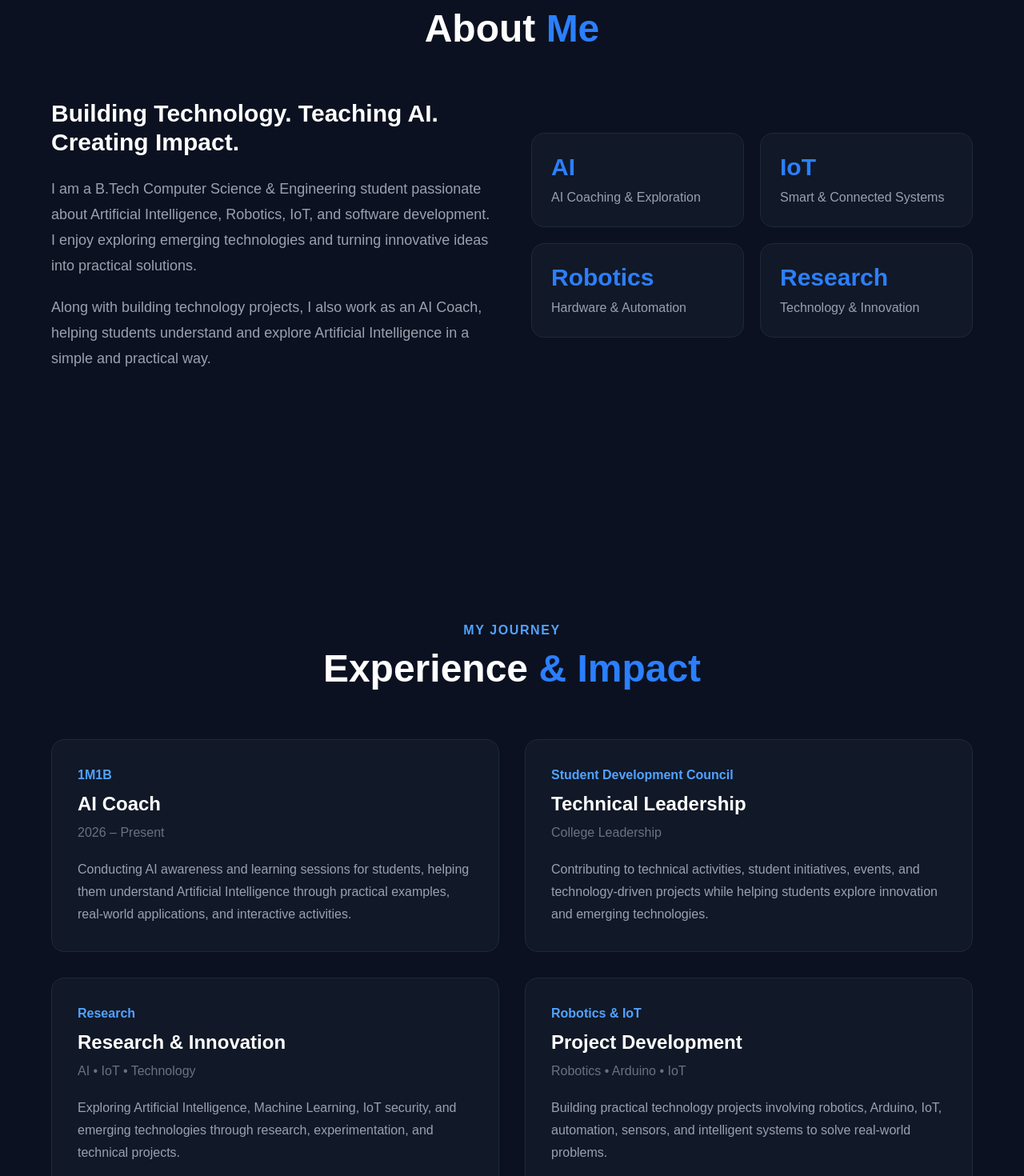
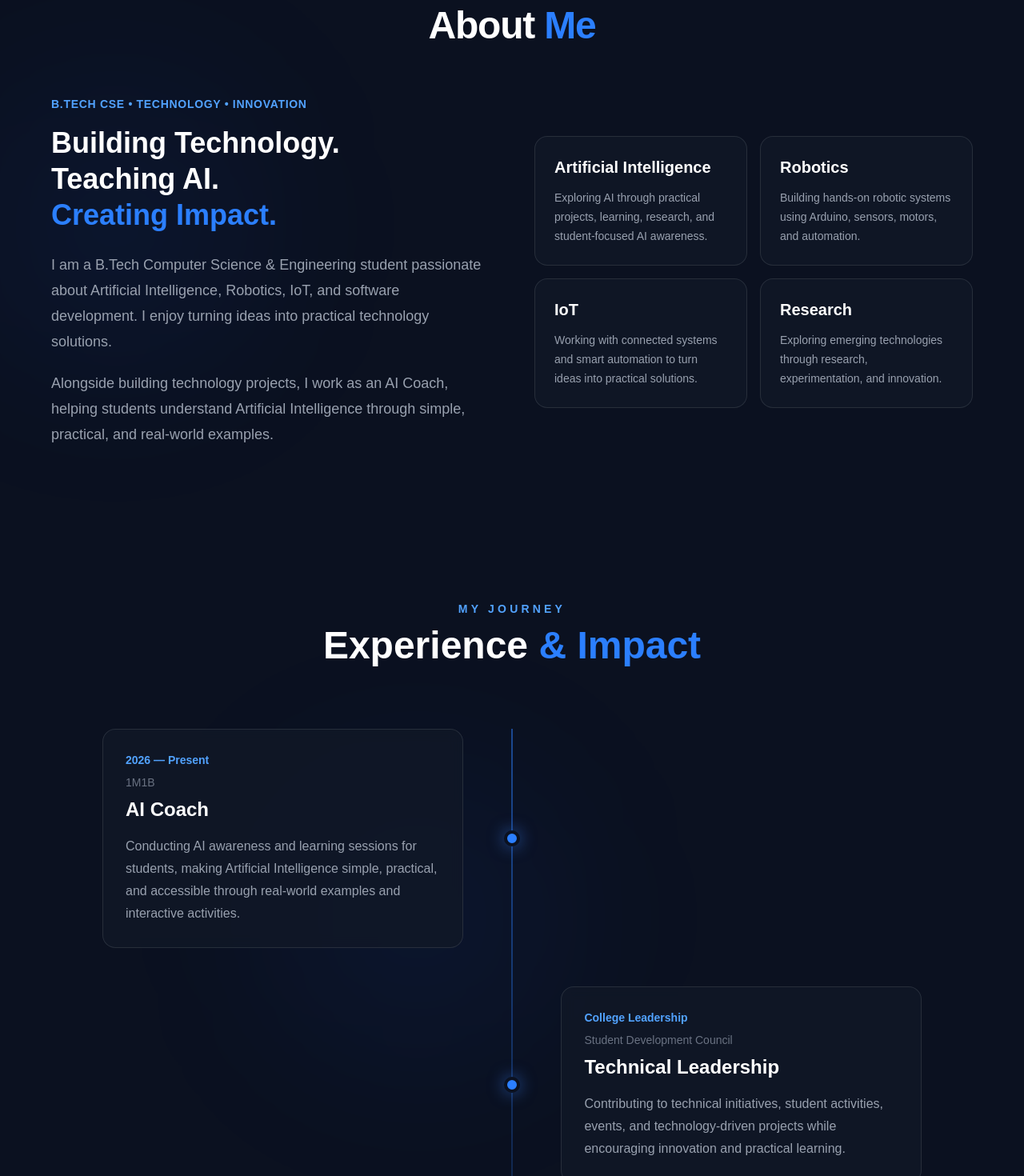
Before and after one commit to innovatialokji/portfolio, a Next.js app: page / in a window 1280 px wide. Shown: the part 920-2390 px from the top of the page at 80% size. Built offline with nearby package versions, Linux system fonts and the light colour scheme.

Commit message:
Upgrade experience section with animated timeline

```diff
--- a/app/components/About.tsx
+++ b/app/components/About.tsx
@@ -1,87 +1,118 @@
+"use client";
+
+import { motion } from "framer-motion";
+
+const highlights = [
+  {
+    title: "Artificial Intelligence",
+    description:
+      "Exploring AI through practical projects, learning, research, and student-focused AI awareness.",
+  },
+  {
+    title: "Robotics",
+    description:
+      "Building hands-on robotic systems using Arduino, sensors, motors, and automation.",
+  },
+  {
+    title: "IoT",
+    description:
+      "Working with connected systems and smart automation to turn ideas into practical solutions.",
+  },
+  {
+    title: "Research",
+    description:
+      "Exploring emerging technologies through research, experimentation, and innovation.",
+  },
+];
+
 export default function About() {
   return (
     <section
       id="about"
-      className="min-h-screen bg-[#0B1120] text-white px-6 py-24"
+      className="relative overflow-hidden bg-[#0B1120] px-6 py-24 text-white"
     >
-      <div className="max-w-6xl mx-auto">
+      {/* Background Glow */}
+      <div className="pointer-events-none absolute left-0 top-1/3 h-72 w-72 rounded-full bg-blue-600/10 blur-[120px]" />
+
+      <div className="relative mx-auto max-w-6xl">
 
         {/* Section Heading */}
-        <div className="text-center mb-16">
-          <p className="text-blue-400 font-semibold tracking-widest uppercase mb-3">
+        <motion.div
+          initial={{ opacity: 0, y: 30 }}
+          whileInView={{ opacity: 1, y: 0 }}
+          viewport={{ once: true }}
+          transition={{ duration: 0.7 }}
+          className="mb-16 text-center"
+        >
+          <p className="mb-3 text-sm font-semibold uppercase tracking-[0.3em] text-blue-400">
             Get to know me
           </p>
 
-          <h2 className="text-4xl md:text-5xl font-bold text-white">
+          <h2 className="text-4xl font-bold tracking-tight md:text-5xl">
             About <span className="text-blue-500">Me</span>
           </h2>
-        </div>
+        </motion.div>
 
-        {/* Content */}
-        <div className="grid md:grid-cols-2 gap-12 items-center">
+        {/* Main Content */}
+        <div className="grid items-center gap-14 md:grid-cols-2">
 
-          {/* Left Side */}
-          <div>
-            <h3 className="text-2xl md:text-3xl font-bold text-white mb-6">
-              Building Technology. Teaching AI. Creating Impact.
+          {/* Introduction */}
+          <motion.div
+            initial={{ opacity: 0, x: -40 }}
+            whileInView={{ opacity: 1, x: 0 }}
+            viewport={{ once: true }}
+            transition={{ duration: 0.7 }}
+          >
+            <p className="mb-4 text-sm font-semibold uppercase tracking-wider text-blue-400">
+              B.Tech CSE • Technology • Innovation
+            </p>
+
+            <h3 className="mb-6 text-3xl font-bold leading-tight md:text-4xl">
+              Building Technology.
+              <br />
+              Teaching AI.
+              <br />
+              <span className="text-blue-500">Creating Impact.</span>
             </h3>
 
-            <p className="text-gray-400 text-lg leading-8 mb-5">
-  I am a B.Tech Computer Science & Engineering student passionate about
-  Artificial Intelligence, Robotics, IoT, and software development. I enjoy
-  exploring emerging technologies and turning innovative ideas into practical
-  solutions.
-</p>
+            <p className="mb-5 text-lg leading-8 text-gray-400">
+              I am a B.Tech Computer Science & Engineering student passionate
+              about Artificial Intelligence, Robotics, IoT, and software
+              development. I enjoy turning ideas into practical technology
+              solutions.
+            </p>
 
-            <p className="text-gray-400 text-lg leading-8">
-              Along with building technology projects, I also work as an AI
-              Coach, helping students understand and explore Artificial
-              Intelligence in a simple and practical way.
+            <p className="text-lg leading-8 text-gray-400">
+              Alongside building technology projects, I work as an AI Coach,
+              helping students understand Artificial Intelligence through
+              simple, practical, and real-world examples.
             </p>
+          </motion.div>
+
+          {/* Highlight Cards */}
+          <div className="grid grid-cols-1 gap-4 sm:grid-cols-2">
+            {highlights.map((item, index) => (
+              <motion.div
+                key={item.title}
+                initial={{ opacity: 0, y: 30 }}
+                whileInView={{ opacity: 1, y: 0 }}
+                viewport={{ once: true }}
+                transition={{ duration: 0.5, delay: index * 0.1 }}
+                whileHover={{ y: -6 }}
+                className="rounded-2xl border border-white/10 bg-[#111827]/80 p-6 backdrop-blur-sm transition hover:border-blue-500/50"
+              >
+                <h4 className="mb-3 text-xl font-bold text-white">
+                  {item.title}
+                </h4>
+
+                <p className="text-sm leading-6 text-gray-400">
+                  {item.description}
+                </p>
+              </motion.div>
+            ))}
           </div>
 
-          {/* Right Side */}
-          <div className="grid grid-cols-2 gap-5">
-
-            <div className="border border-gray-800 rounded-2xl p-6 bg-[#111827]">
-              <h4 className="text-3xl font-bold text-blue-500 mb-2">
-                AI
-              </h4>
-              <p className="text-gray-400">
-                AI Coaching & Exploration
-              </p>
-            </div>
-
-            <div className="border border-gray-800 rounded-2xl p-6 bg-[#111827]">
-              <h4 className="text-3xl font-bold text-blue-500 mb-2">
-                IoT
-              </h4>
-              <p className="text-gray-400">
-                Smart & Connected Systems
-              </p>
-            </div>
-
-            <div className="border border-gray-800 rounded-2xl p-6 bg-[#111827]">
-              <h4 className="text-3xl font-bold text-blue-500 mb-2">
-                Robotics
-              </h4>
-              <p className="text-gray-400">
-                Hardware & Automation
-              </p>
-            </div>
-
-            <div className="border border-gray-800 rounded-2xl p-6 bg-[#111827]">
-              <h4 className="text-3xl font-bold text-blue-500 mb-2">
-                Research
-              </h4>
-              <p className="text-gray-400">
-                Technology & Innovation
-              </p>
-            </div>
-
-          </div>
         </div>
-
       </div>
     </section>
   );
--- a/app/components/Experience.tsx
+++ b/app/components/Experience.tsx
@@ -1,111 +1,145 @@
+"use client";
+
+import { motion } from "framer-motion";
+
+const experiences = [
+  {
+    period: "2026 — Present",
+    organization: "1M1B",
+    role: "AI Coach",
+    description:
+      "Conducting AI awareness and learning sessions for students, making Artificial Intelligence simple, practical, and accessible through real-world examples and interactive activities.",
+  },
+  {
+    period: "College Leadership",
+    organization: "Student Development Council",
+    role: "Technical Leadership",
+    description:
+      "Contributing to technical initiatives, student activities, events, and technology-driven projects while encouraging innovation and practical learning.",
+  },
+  {
+    period: "Ongoing",
+    organization: "Research & Innovation",
+    role: "Technology Research",
+    description:
+      "Exploring Artificial Intelligence, Machine Learning, IoT security, robotics, and emerging technologies through research and experimentation.",
+  },
+  {
+    period: "Ongoing",
+    organization: "Robotics & IoT",
+    role: "Project Development",
+    description:
+      "Building hands-on projects involving Arduino, sensors, automation, robotics, and connected systems to solve practical problems.",
+  },
+];
+
 export default function Experience() {
   return (
     <section
       id="experience"
-      className="min-h-screen bg-[#0B1120] text-white px-6 py-24"
+      className="relative overflow-hidden bg-[#0B1120] px-6 py-24 text-white"
     >
-      <div className="max-w-6xl mx-auto">
+      {/* Ambient Glow */}
+      <motion.div
+        animate={{
+          x: [0, 80, 0],
+          y: [0, -40, 0],
+        }}
+        transition={{
+          duration: 10,
+          repeat: Infinity,
+          ease: "easeInOut",
+        }}
+        className="pointer-events-none absolute left-1/4 top-1/4 h-72 w-72 rounded-full bg-blue-600/10 blur-[120px]"
+      />
 
-        {/* Section Heading */}
-        <div className="text-center mb-16">
-          <p className="text-blue-400 font-semibold tracking-widest uppercase mb-3">
+      <div className="relative mx-auto max-w-5xl">
+
+        {/* Heading */}
+        <motion.div
+          initial={{ opacity: 0, y: 30 }}
+          whileInView={{ opacity: 1, y: 0 }}
+          viewport={{ once: true }}
+          transition={{ duration: 0.7 }}
+          className="mb-20 text-center"
+        >
+          <p className="mb-3 text-sm font-semibold uppercase tracking-[0.3em] text-blue-400">
             My Journey
           </p>
 
-          <h2 className="text-4xl md:text-5xl font-bold">
+          <h2 className="text-4xl font-bold md:text-5xl">
             Experience <span className="text-blue-500">& Impact</span>
           </h2>
+        </motion.div>
+
+        {/* Timeline */}
+        <div className="relative">
+
+          {/* Timeline Line */}
+          <div className="absolute left-[9px] top-0 h-full w-px bg-gradient-to-b from-blue-500 via-blue-500/40 to-transparent md:left-1/2 md:-translate-x-1/2" />
+
+          <div className="space-y-12">
+            {experiences.map((experience, index) => (
+              <motion.div
+                key={experience.role}
+                initial={{
+                  opacity: 0,
+                  x: index % 2 === 0 ? -40 : 40,
+                }}
+                whileInView={{
+                  opacity: 1,
+                  x: 0,
+                }}
+                viewport={{ once: true, amount: 0.2 }}
+                transition={{
+                  duration: 0.7,
+                  delay: index * 0.1,
+                }}
+                className={`relative flex md:items-center ${
+                  index % 2 === 0
+                    ? "md:justify-start"
+                    : "md:justify-end"
+                }`}
+              >
+
+                {/* Timeline Dot */}
+                <motion.div
+                  whileInView={{ scale: [0.5, 1.2, 1] }}
+                  viewport={{ once: true }}
+                  transition={{ duration: 0.5 }}
+                  className="absolute left-0 z-10 h-5 w-5 rounded-full border-4 border-[#0B1120] bg-blue-500 shadow-[0_0_20px_rgba(59,130,246,0.6)] md:left-1/2 md:-translate-x-1/2"
+                />
+
+                {/* Card */}
+                <motion.div
+                  whileHover={{
+                    y: -6,
+                    scale: 1.01,
+                  }}
+                  transition={{ duration: 0.2 }}
+                  className="ml-10 w-full rounded-2xl border border-white/10 bg-[#111827]/80 p-7 backdrop-blur-sm transition-colors hover:border-blue-500/50 md:ml-0 md:w-[44%]"
+                >
+                  <p className="mb-2 text-sm font-semibold text-blue-400">
+                    {experience.period}
+                  </p>
+
+                  <p className="mb-2 text-sm font-medium text-gray-500">
+                    {experience.organization}
+                  </p>
+
+                  <h3 className="mb-4 text-2xl font-bold">
+                    {experience.role}
+                  </h3>
+
+                  <p className="leading-7 text-gray-400">
+                    {experience.description}
+                  </p>
+                </motion.div>
+              </motion.div>
+            ))}
+          </div>
         </div>
 
-        {/* Experience Cards */}
-        <div className="grid md:grid-cols-2 gap-8">
-
-          {/* AI Coach */}
-          <div className="border border-gray-800 rounded-2xl p-8 bg-[#111827] hover:border-blue-500 transition">
-            <p className="text-blue-400 font-semibold mb-2">
-              1M1B
-            </p>
-
-            <h3 className="text-2xl font-bold mb-2">
-              AI Coach
-            </h3>
-
-            <p className="text-gray-500 mb-5">
-              2026 – Present
-            </p>
-
-            <p className="text-gray-400 leading-7">
-              Conducting AI awareness and learning sessions for students,
-              helping them understand Artificial Intelligence through
-              practical examples, real-world applications, and interactive
-              activities.
-            </p>
-          </div>
-
-          {/* Technical Leadership */}
-          <div className="border border-gray-800 rounded-2xl p-8 bg-[#111827] hover:border-blue-500 transition">
-            <p className="text-blue-400 font-semibold mb-2">
-              Student Development Council
-            </p>
-
-            <h3 className="text-2xl font-bold mb-2">
-              Technical Leadership
-            </h3>
-
-            <p className="text-gray-500 mb-5">
-              College Leadership
-            </p>
-
-            <p className="text-gray-400 leading-7">
-              Contributing to technical activities, student initiatives,
-              events, and technology-driven projects while helping students
-              explore innovation and emerging technologies.
-            </p>
-          </div>
-
-          {/* Research */}
-          <div className="border border-gray-800 rounded-2xl p-8 bg-[#111827] hover:border-blue-500 transition">
-            <p className="text-blue-400 font-semibold mb-2">
-              Research
-            </p>
-
-            <h3 className="text-2xl font-bold mb-2">
-              Research & Innovation
-            </h3>
-
-            <p className="text-gray-500 mb-5">
-              AI • IoT • Technology
-            </p>
-
-            <p className="text-gray-400 leading-7">
-              Exploring Artificial Intelligence, Machine Learning, IoT
-              security, and emerging technologies through research,
-              experimentation, and technical projects.
-            </p>
-          </div>
-
-          {/* Robotics */}
-          <div className="border border-gray-800 rounded-2xl p-8 bg-[#111827] hover:border-blue-500 transition">
-            <p className="text-blue-400 font-semibold mb-2">
-              Robotics & IoT
-            </p>
-
-            <h3 className="text-2xl font-bold mb-2">
-              Project Development
-            </h3>
-
-            <p className="text-gray-500 mb-5">
-              Robotics • Arduino • IoT
-            </p>
-
-            <p className="text-gray-400 leading-7">
-              Building practical technology projects involving robotics,
-              Arduino, IoT, automation, sensors, and intelligent systems
-              to solve real-world problems.
-            </p>
-          </div>
-
-        </div>
       </div>
     </section>
   );
```
